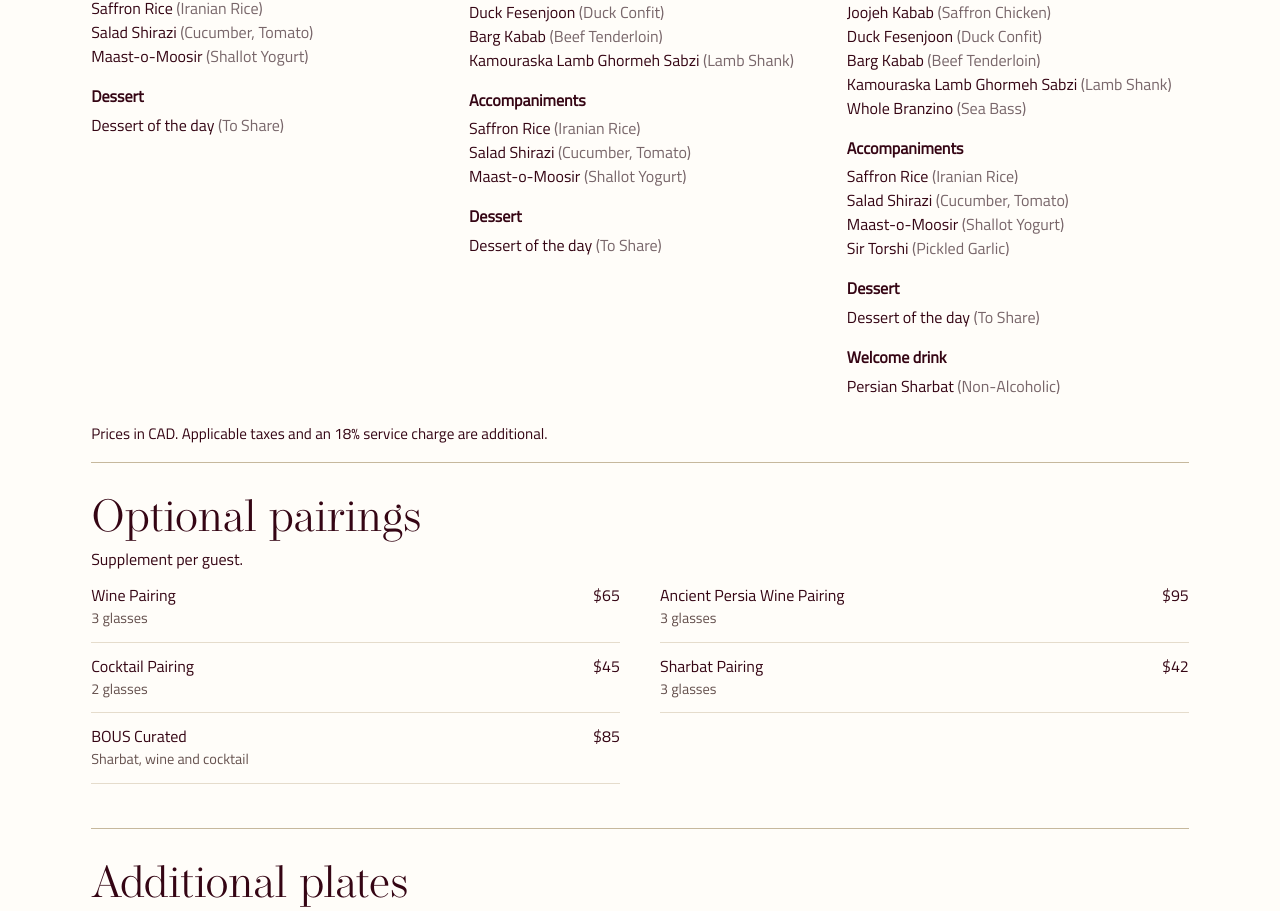
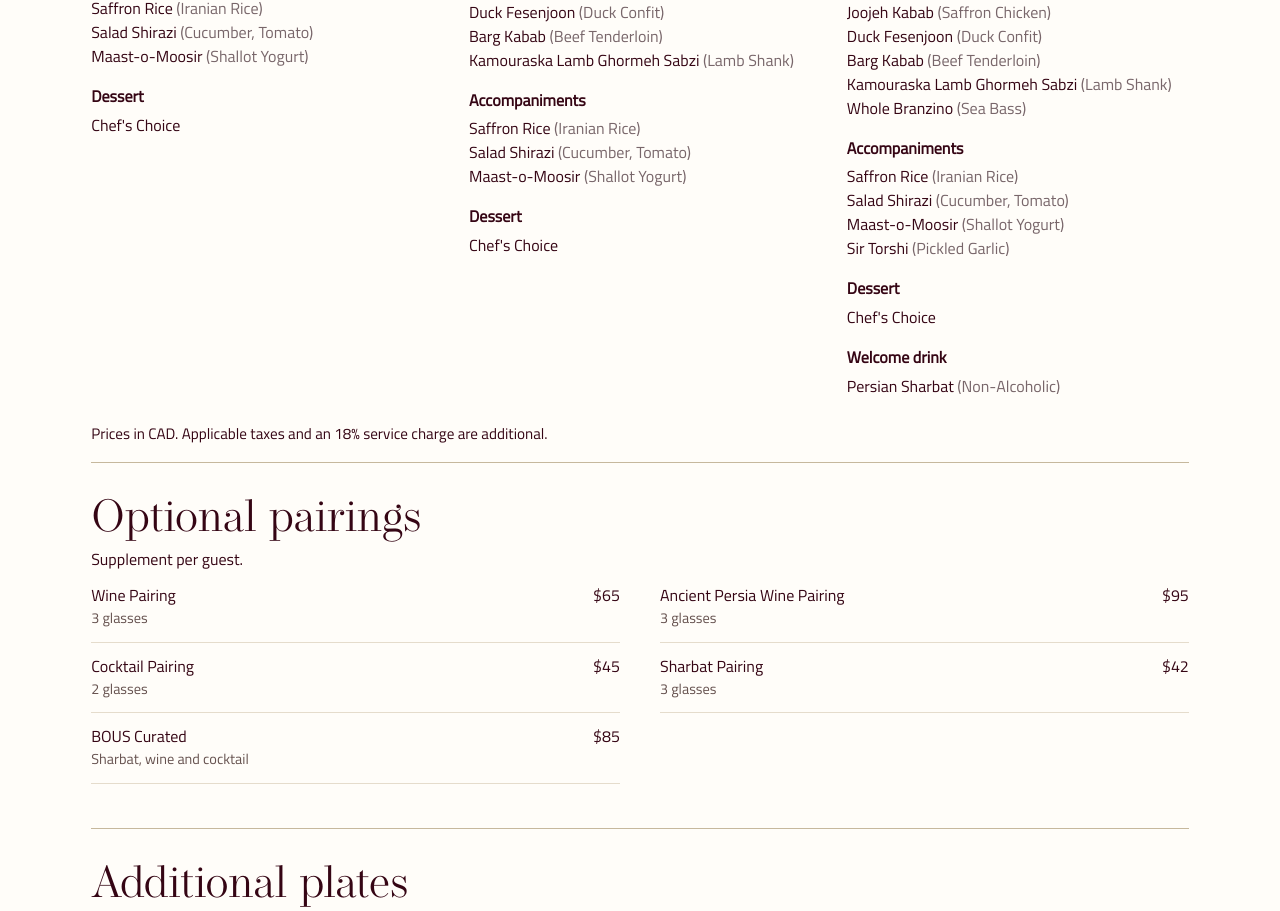
Before and after one commit to BOUS-Persian-Cuisine/website, a Next.js app: page /group-menu in a window 1280 px wide. Shown: the part 1050-1961 px from the top of the page. Built offline with nearby package versions, Linux system fonts and the light colour scheme.

Commit message:
Update all group menu desserts to Chef's Choice

```diff
--- a/src/pages/group-menu.tsx
+++ b/src/pages/group-menu.tsx
@@ -83,7 +83,7 @@ export default function GroupMenu() {
                 <details open>
                   <summary>{t("Included dishes", "Plats inclus")}</summary>
                   {courses.map(course => <div key={course.en}><h3>{course[language]}</h3><ul>{course.dishes.filter(d => d.tier !== null && d.tier <= i).map(d => <li key={d.en}>{d[language] ?? d.en} <span className={styles.description}>({d.description[language]})</span></li>)}</ul></div>)}
-                  <h3>{t("Dessert", "Dessert")}</h3><p>{t("Dessert of the day", "Dessert du jour")} <span className={styles.description}>({t("To Share", "À partager")})</span></p>
+                  <h3>{t("Dessert", "Dessert")}</h3><p>{t("Chef's Choice", "Choix du chef")}</p>
                   {menu.name === "Bazm" && <><h3>{t("Welcome drink", "À l’accueil")}</h3><p>{t("Persian Sharbat", "Sharbat persan")} <span className={styles.description}>({t("Non-Alcoholic", "Sans alcool")})</span></p></>}
                 </details>
               </article>
```
Also changed, not shown: 2 other files (tests, documents, lock files or other folders).
